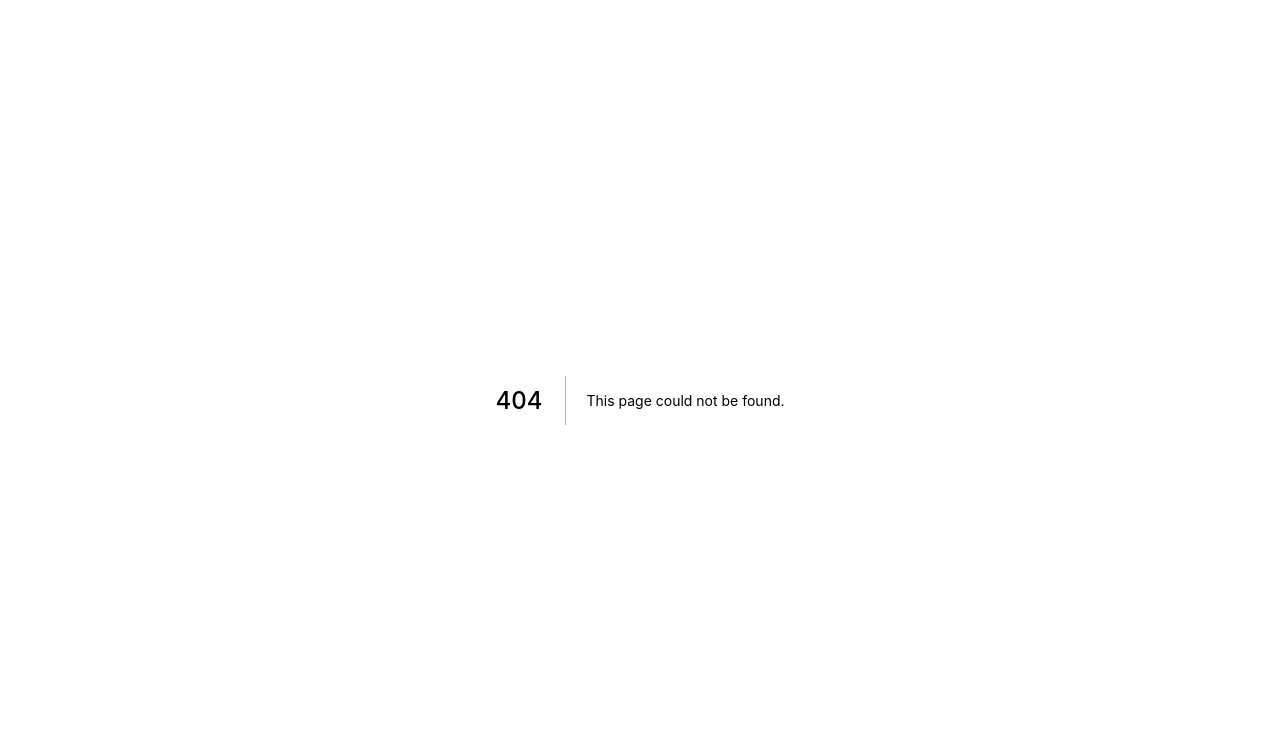
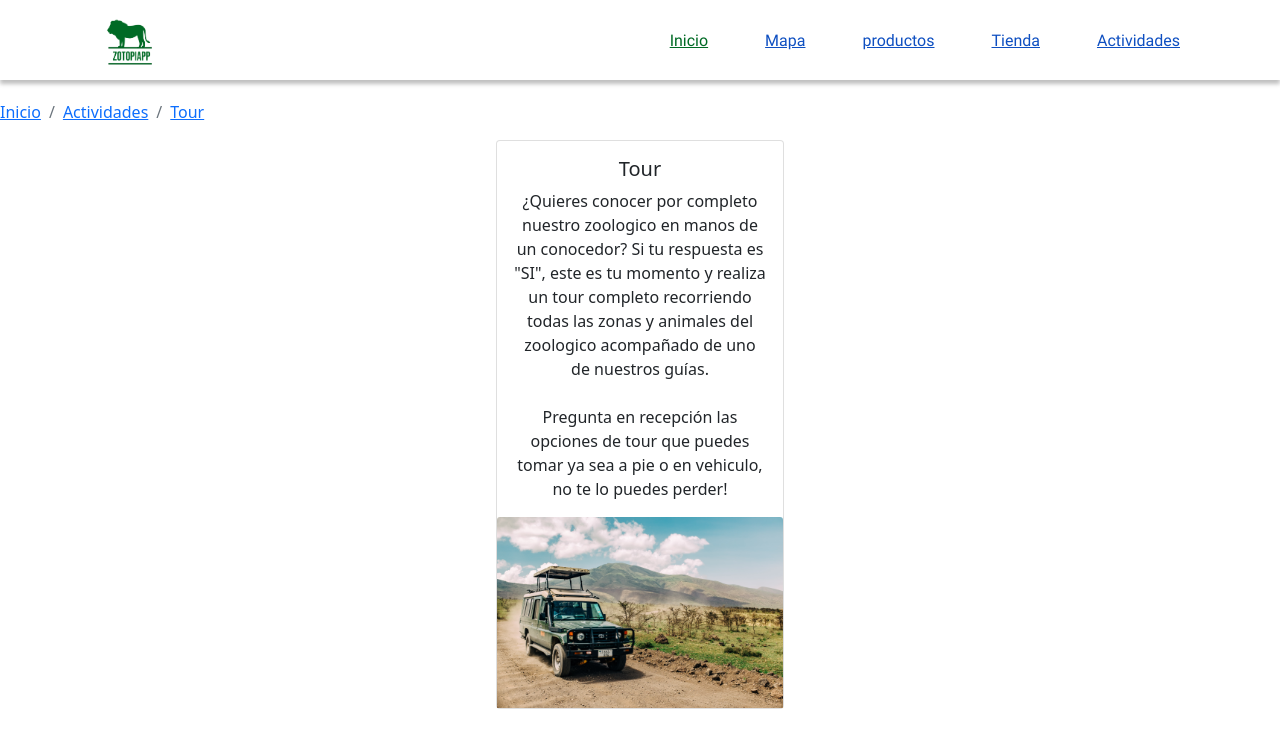
Before and after one commit to NoelAndrew/zotopiapp, a Next.js app: page /actividades/tour/tour in a window 1280 px wide. Before the commit this address had no page. Shown: the top 748 px of the page. Built offline with nearby package versions, Linux system fonts and the light colour scheme.

Commit message:
creacion de cards de actividades

```diff
--- /dev/null
+++ b/src/pages/actividades/tour/tour.js
@@ -0,0 +1,46 @@
+import { useState, useEffect } from "react";
+import Navbar from '../../../Components/Navbar/Navbar';
+import Head from 'next/head';
+import {ListGroupItem, Card, Button, Breadcrumb, ListGroup} from 'react-bootstrap'
+
+function Tour() {
+
+
+  return (
+    <>
+     <Head>
+        <title>Zootopiapp</title>
+        <link rel="icon" href="/assets/Logo.png" />
+      </Head>
+    <Navbar/>
+    <div className="actividades-container">
+        <center>
+    <Breadcrumb>
+        <Breadcrumb.Item href="/">Inicio</Breadcrumb.Item>
+        <Breadcrumb.Item href="/actividades/">Actividades</Breadcrumb.Item>
+        <Breadcrumb.Item>Tour</Breadcrumb.Item>
+
+      </Breadcrumb>
+
+        <Card style={{ width: '18rem' }}>
+        {/* <Card.Img variant="top" src="/assets/tour.jpg" /> */}
+        <Card.Body>
+            <Card.Title>Tour</Card.Title>
+            <Card.Text>
+            ¿Quieres conocer por completo nuestro zoologico en manos de un conocedor?
+            Si tu respuesta es "SI", este es tu momento y realiza un tour completo recorriendo
+            todas las zonas y animales del zoologico acompañado de uno de nuestros guías.
+            <br/><br/>
+            Pregunta en recepción las opciones de tour que puedes tomar ya sea a pie o en vehiculo,
+            no te lo puedes perder!
+            </Card.Text>
+        </Card.Body>
+        <Card.Img variant="top" src="/assets/tour.jpg" />
+        </Card>
+        </center>
+    </div>
+    </>
+  );
+}
+
+export default Tour;
```
Also changed, not shown: src/pages/actividades/caminatas/caminatas.js (added, +42 -0 lines), src/pages/actividades/espectaculos/espectaculos.js (added, +49 -0 lines), src/pages/actividades/index.js (+16 -6 lines).
